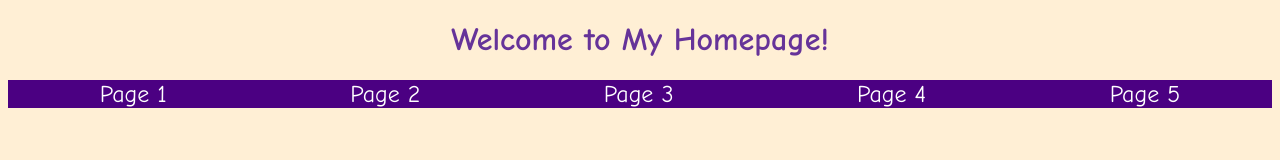
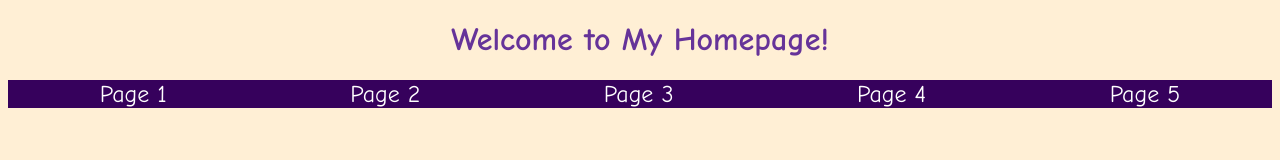
Before and after one commit to steeveeh/MaiaWebApp, a plain HTML site: page default.html in a window 1280 px wide. Drawn offline with Linux system fonts and the light colour scheme.

Commit message:
changed home page colour

```diff
--- a/default.html
+++ b/default.html
@@ -17,7 +17,7 @@
       display: flex;
       justify-content: space-around;
       align-items: center;
-      background-color: indigo;
+      background-color: rgb(54, 1, 92);
       color: white;
       font-size: 1.5em;
     }
```
